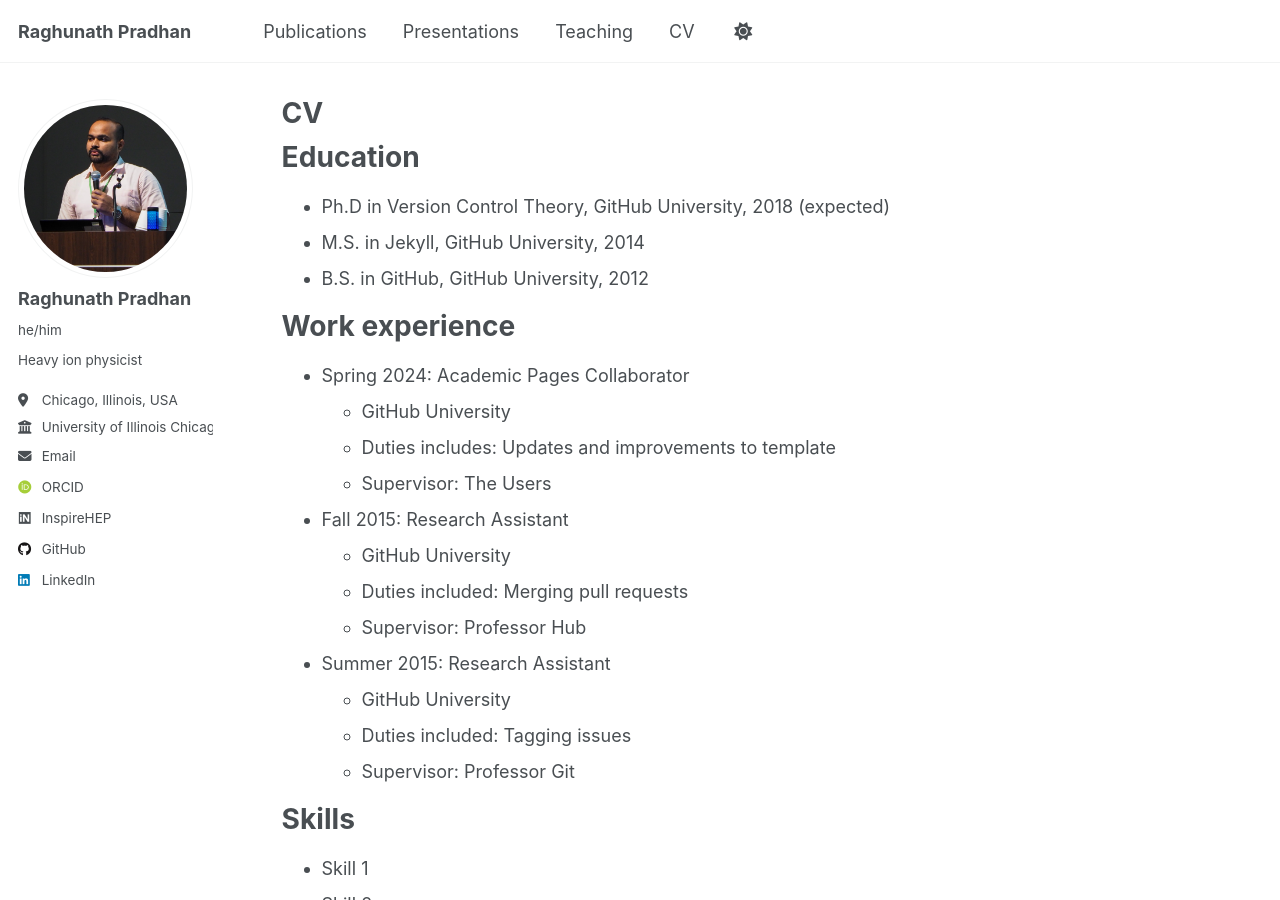
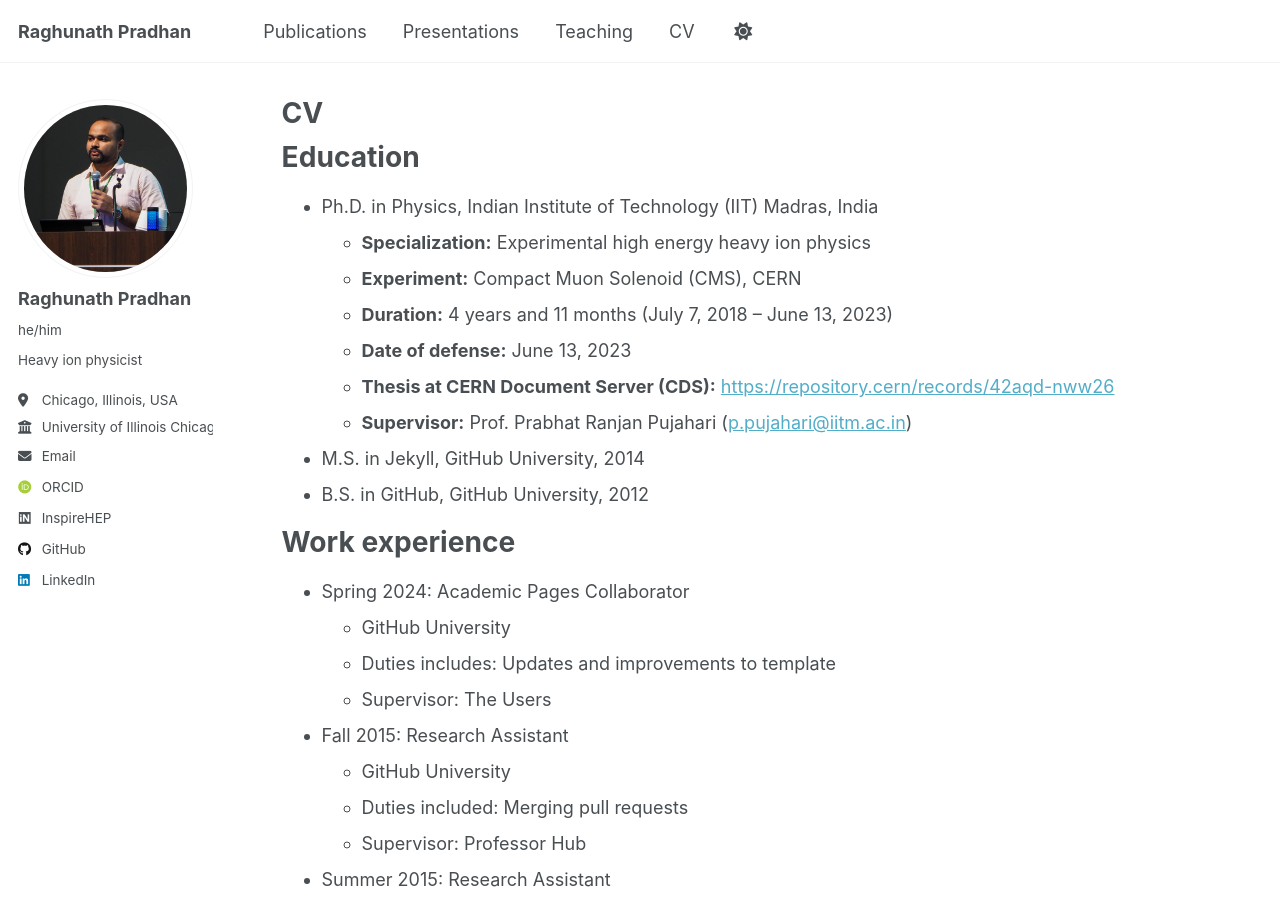
Before and after one commit to RAGHUMATAPITA/RAGHUMATAPITA.github.io, a Jekyll site: the page built from _pages/cv.md, in a window 1280 px wide and 900 px high. Built offline with Jekyll 4.4.1, drawn with Linux system fonts in a browser that asks for light colours; some web fonts are replaced; a script that is not in the unit is left out.

```diff
--- a/_pages/cv.md
+++ b/_pages/cv.md
@@ -11,7 +11,15 @@ redirect_from:
 
 Education
 ======
-* Ph.D in Version Control Theory, GitHub University, 2018 (expected)
+* Ph.D. in Physics, Indian Institute of Technology (IIT) Madras, India
+  * **Specialization:** Experimental high energy heavy ion physics
+  * **Experiment:** Compact Muon Solenoid (CMS), CERN
+  * **Duration:** 4 years and 11 months (July 7, 2018 – June 13, 2023)
+  * **Date of defense:** June 13, 2023
+  * **Thesis at CERN Document Server (CDS):** [https://repository.cern/records/42aqd-nww26](https://repository.cern/records/42aqd-nww26)
+  * **Supervisor:** Prof. Prabhat Ranjan Pujahari ([p.pujahari@iitm.ac.in](mailto:p.pujahari@iitm.ac.in))
+
+
 * M.S. in Jekyll, GitHub University, 2014
 * B.S. in GitHub, GitHub University, 2012
 
```
